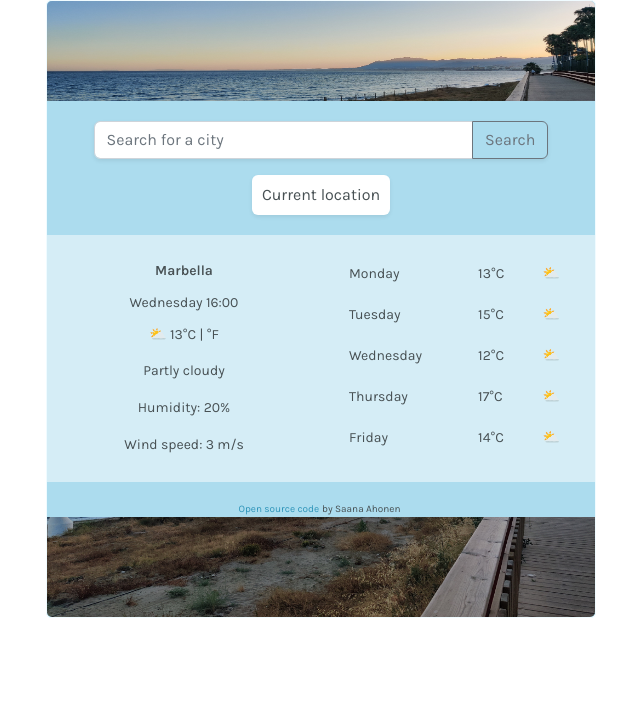
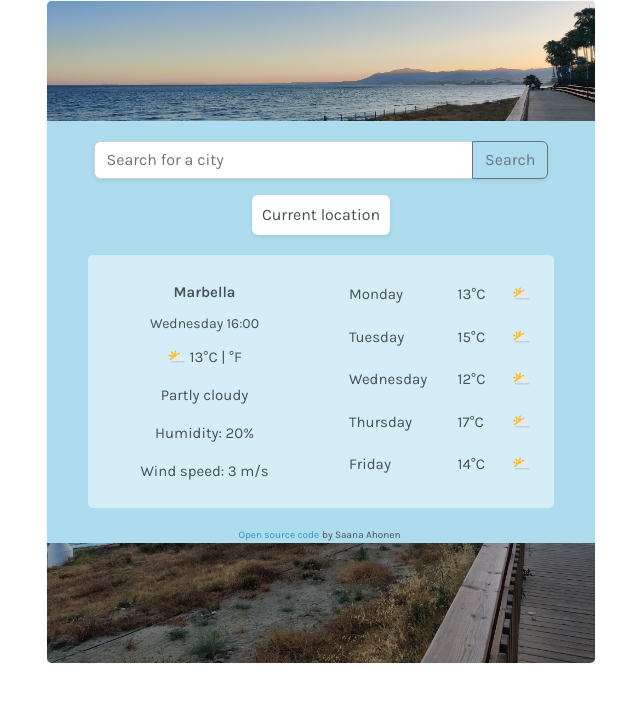
Before and after one commit to sapsu/weather-app-react-project, a React (Create React App) app: page / in a window 1280 px wide. Shown: the top 702 px of the page, without its empty margins (319-959 px from the left). Built offline with nearby package versions, Linux system fonts and the light colour scheme.

Commit message:
Updated css on weather forecast

```diff
--- a/src/Footer.css
+++ b/src/Footer.css
@@ -24,6 +24,6 @@ a:active {
   display: block;
   margin: 0 auto;
   width: 100%;
-  height: 100px;
+  height: 120px;
   border-radius: 0 0 5px 5px;
 }
--- a/src/Header.css
+++ b/src/Header.css
@@ -2,6 +2,6 @@
   display: block;
   margin: 0 auto;
   width: 100%;
-  height: 100px;
+  height: 120px;
   border-radius: 5px 5px 0 0;
 }
--- a/src/Weather.css
+++ b/src/Weather.css
@@ -1,6 +1,6 @@
 h1 {
   color: #475053;
-  font-size: 14px;
+  font-size: 15px;
   font-weight: bold;
   margin-top: 20px;
   text-align: center;
@@ -14,28 +14,26 @@ h2 {
 h3,
 h4,
 h5 {
-  font-size: 14px;
+  font-size: 15px;
   color: #475053;
   margin-top: 15px;
   margin-bottom: 20px;
   text-align: center;
 }
+.container-fluid {
+  max-width: 85%;
+  background-color: rgba(255, 255, 255, 0.5);
+  border-radius: 5px;
+}
 
 .row {
+  margin-top: 20px;
   margin-bottom: 20px;
-  margin-top: 20px;
-  transition: ease-in-out 30ms all;
 }
-.col-6 {
-  background-color: rgba(255, 255, 255, 0.5);
-}
+
 .col-sm-6,
 .col-sm-4,
 .col-sm-3 {
-  font-size: 14px;
+  font-size: 15px;
   color: #475053;
 }
-.row:hover {
-  background-color: rgba(172, 220, 238, 0.3);
-  border-radius: 3px;
-}
--- a/src/Weather.js
+++ b/src/Weather.js
@@ -3,9 +3,9 @@ import "./Weather.css";
 import Forecast from "./Forecast";
 export default function Weather() {
   return (
-    <div className="container">
-      <div className="row justify-content-center">
-        <div className="col-6 pt-2 pb-2">
+    <div className="container-fluid">
+      <div className="row text-center">
+        <div className="col-md-6 pt-2 pb-2">
           <h1>Marbella</h1>
           <h2>Wednesday 16:00</h2>
           <h3> ⛅ 13°C | °F</h3>
@@ -13,7 +13,7 @@ export default function Weather() {
           <h5>Humidity: 20%</h5>
           <h5>Wind speed: 3 m/s</h5>
         </div>
-        <div className="col-6 pt-2 pb-2" id="forecast">
+        <div className="col-md-6 pt-2 pb-2" id="forecast">
           <Forecast day="Monday" temperature={13} icon="⛅" />
           <Forecast day="Tuesday" temperature={15} icon="⛅" />
           <Forecast day="Wednesday" temperature={12} icon="⛅" />
```
